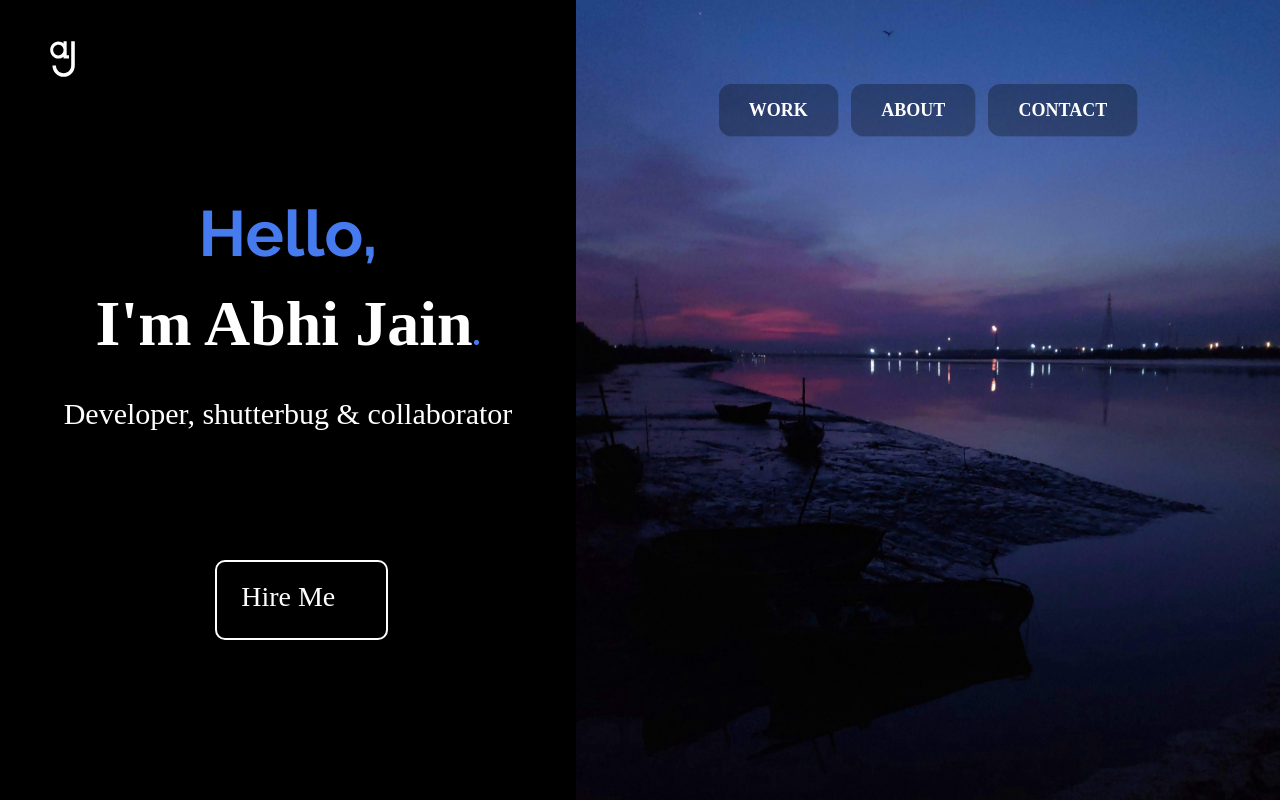
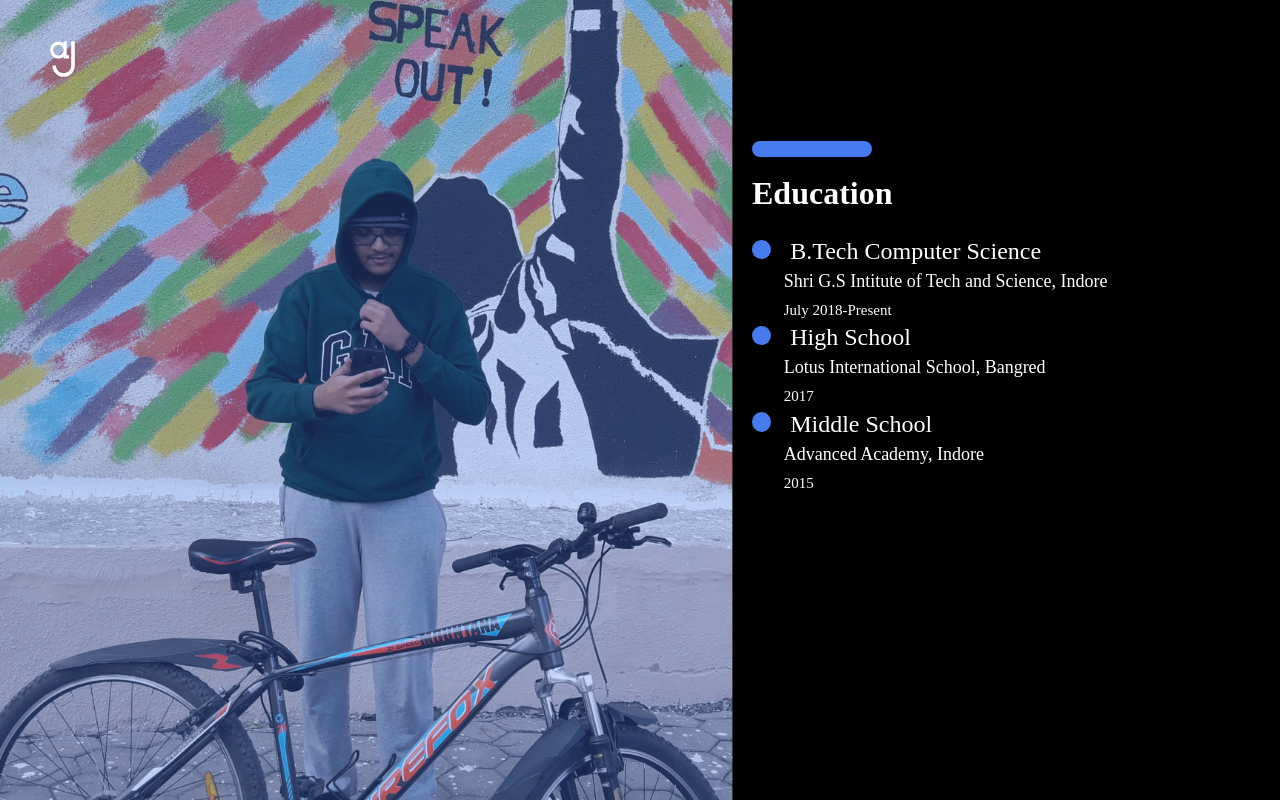
Before and after one commit to devabhixda/portfolio-source, a React (Create React App) app: page /#/about in a window 1280 px wide. Before the commit this address led to /#/. Built offline with nearby package versions, Linux system fonts and the light colour scheme; the HTML template or start-up script is replaced by a standard one.

Commit message:
Fix up routing for Production

```diff
--- a/package.json
+++ b/package.json
@@ -1,5 +1,5 @@
 {
-  "homepage": "https://devabhixda.github.io/",
+  "homepage": "https://devabhixda.github.io/portfolio",
   "name": "portfolio",
   "version": "0.1.0",
   "private": true,
--- a/src/App.js
+++ b/src/App.js
@@ -1,5 +1,5 @@
 import React from 'react';
-import { BrowserRouter as Router, Route } from "react-router-dom";
+import { HashRouter as Router, Route } from "react-router-dom";
 import Home from './Home';
 import About from './About';
 import Work from './Work';
@@ -10,8 +10,8 @@ class App extends React.Component {
             <Router>
                 <div>
                     <Route path ="/" exact component={Home}/>
-                    <Route path ="/about" exact component={About}/>
-                    <Route path ="/work" exact component={Work}/>
+                    <Route path ="/about" component={About}/>
+                    <Route path ="/work" component={Work}/>
                 </div>
             </Router>
         );
--- a/src/Home.js
+++ b/src/Home.js
@@ -16,6 +16,7 @@ import logo from './images/logo.svg';
 import { Icon } from '@iconify/react';
 import arrowCircleRight from '@iconify/icons-cil/arrow-circle-right';
 import Mheader from './Mheader';
+import { Link } from 'react-router-dom';
 
 class Home extends React.Component {
     constructor(props) {
@@ -43,15 +44,6 @@ class Home extends React.Component {
 
     componentWillUnmount() {
         window.removeEventListener("resize", this.updatePredicate);
-    }
-    work(){
-        this.props.history.push('/work');
-    }
-    contact(){
-        this.props.history.push('/contact');
-    }
-    about(){
-        this.props.history.push('/about');
     }
     render() {
         const { loading } = this.state;
@@ -116,21 +108,27 @@ class Home extends React.Component {
                 <div className="right">
                     <img src={bg} className="background" />
                     <div className="navigation flex">
-                        <button className="button" onClick={this.work.bind(this)}>
+                        <Link to="/work">
+                            <button className="button">
                                 <div className="nav">
                                     WORK
                                 </div>
                             </button>
-                        <button className="button" onClick={this.about.bind(this)}>
+                        </Link>
+                        <Link to="/about">
+                            <button className="button">
                                 <div className="nav">
                                     ABOUT
                                 </div>
                             </button>
+                        </Link>
+                        <Link to="/contact">
                             <button className="button">
-                            <div className="nav" onClick={this.contact.bind(this)}>
+                                <div className="nav">
                                     CONTACT
                                 </div>
                             </button>
+                        </Link>
                     </div>
                     <div className="social">
                         <Social />
--- a/src/Mheader.js
+++ b/src/Mheader.js
@@ -1,7 +1,7 @@
 import React from 'react';
 import HamburgerMenu from 'react-hamburger-menu';
 import logo from './images/logo.svg';
-import SideDrawer from './sideDrawer';
+import Sidedrawer from './Sidedrawer';
 
 class Mheader extends React.Component {
     constructor(props) {
@@ -20,7 +20,7 @@ class Mheader extends React.Component {
         let sideDrawer
 
         if (this.state.open) {
-            sideDrawer = <SideDrawer />
+            sideDrawer = <Sidedrawer />
         }
         return (
             <div>
--- a/src/Work.js
+++ b/src/Work.js
@@ -2,9 +2,6 @@ import React from 'react';
 import logo from './images/logo.svg';
 import rects from './images/rects.svg';
 import bullets from './images/bullets.svg';
-
-import { Icon } from '@iconify/react';
-import menuIcon from '@iconify/icons-dashicons/menu';
 
 import './stylesheets/work.css';
 import Mheader from './Mheader';
--- a/src/sideDrawer.js
+++ b/src/sideDrawer.js
@@ -6,7 +6,7 @@ import bookmarkIcon from '@iconify/icons-uil/bookmark';
 import messageIcon from '@iconify/icons-uil/message';
 
 import './stylesheets/menu.css';
-class sideDrawer extends React.Component {
+class Sidedrawer extends React.Component {
   constructor(props) {
     super(props);
   }
@@ -57,4 +57,4 @@ class sideDrawer extends React.Component {
     )
   }
 }
-export default sideDrawer
+export default Sidedrawer
```
Lines whose indentation alone changed are shown as unchanged.
